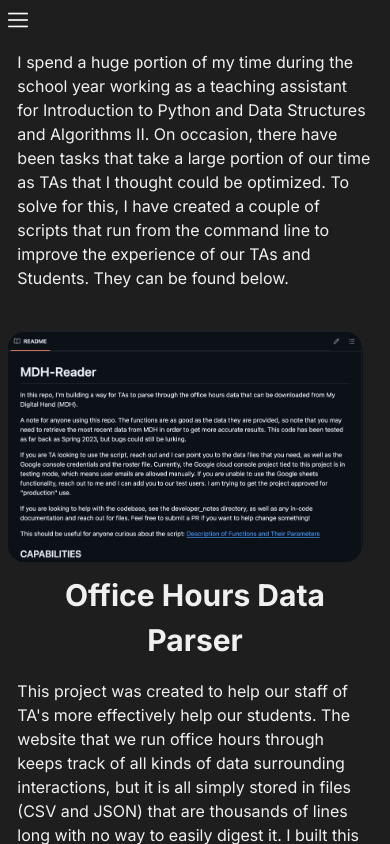
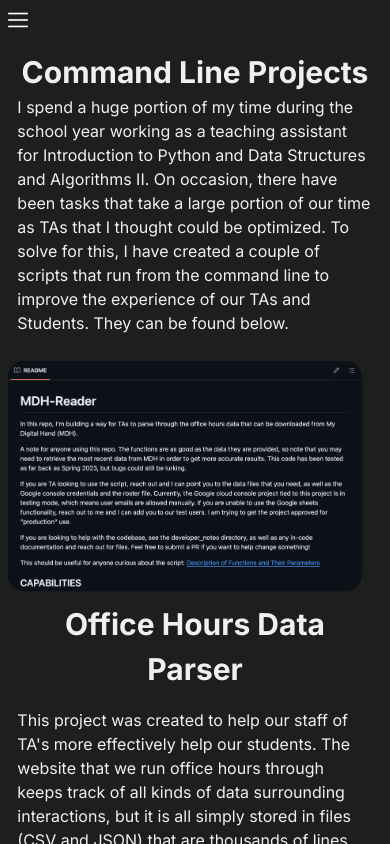
Before and after one commit to jamesdaniel3/portfolio, a React (Vite) app in the folder portfolio_client/: page /cli in a window 390 px wide. Shown: the top 844 px of the page. Built offline with nearby package versions, Linux system fonts and the light colour scheme.

Commit message:
styled paragraphs on each page

```diff
--- a/portfolio_client/src/routes/CLI.jsx
+++ b/portfolio_client/src/routes/CLI.jsx
@@ -5,7 +5,8 @@ export default function CLI() {
   return (
     <>
       <div className="page-content cli-page-content">
-        <p>
+        <h3 className="page-title">Command Line Projects</h3>
+        <p className="intro-paragraph">
           {" "}
           I spend a huge portion of my time during the school year working as a
           teaching assistant for Introduction to Python and Data Structures and
--- a/portfolio_client/src/routes/Progress.jsx
+++ b/portfolio_client/src/routes/Progress.jsx
@@ -5,7 +5,8 @@ export default function Progress() {
   return (
     <>
       <div className="page-content progress-page-content">
-        <p>
+        <h3 className="page-title">Ongoing Projects</h3>
+        <p className="intro-paragraph">
           {" "}
           While I usually have a small side project or two ongoing, I want to
           use this page to display any big undertakings I have going on at the
--- a/portfolio_client/src/routes/Web.jsx
+++ b/portfolio_client/src/routes/Web.jsx
@@ -6,7 +6,8 @@ export default function Web() {
   return (
     <>
       <div className="page-content web-page-content">
-        <p className="web-intro">
+        <h3 className="page-title">Web Projects</h3>
+        <p className="intro-paragraph">
           {" "}
           I got my first experience with webdev in January of 2023, when I took
           a class called Advnaced Software Development where we spent the
--- a/portfolio_client/src/styles/common.css
+++ b/portfolio_client/src/styles/common.css
@@ -21,9 +21,24 @@ h1 {
   text-align: center;
 }
 
+h3 {
+  text-align: center;
+  font-size: 30px;
+  margin: 0;
+  margin-top: 10px;
+}
+
 .page-content {
   max-width: 1200px;
   margin: 0 auto;
+}
+
+.page-content .page-title {
+  display: none;
+}
+
+.intro-paragraph {
+  margin: 0;
 }
 
 @media (max-width: 800px) {
@@ -35,4 +50,12 @@ h1 {
     margin: 50px auto 0;
     width: 95%;
   }
+
+  .page-content .page-title {
+    display: block;
+  }
+
+  .intro-paragraph {
+    margin: auto;
+  }
 }
--- a/portfolio_client/src/styles/web_work.css
+++ b/portfolio_client/src/styles/web_work.css
@@ -33,13 +33,6 @@
   flex-basis: 50%;
 }
 
-.project-info .project-name {
-  text-align: center;
-  font-size: 30px;
-  margin: 0;
-  margin-top: 10px;
-}
-
 .project-info .project-link {
   text-decoration: none;
   color: #f0f0f0;
@@ -47,14 +40,6 @@
 
 .project-info .project-link:hover {
   text-decoration: underline;
-}
-
-/*********************************************
-              WEB PAGE CSS
-*********************************************/
-
-.web-intro {
-  margin: 0;
 }
 
 @media (max-width: 800px) {
```
